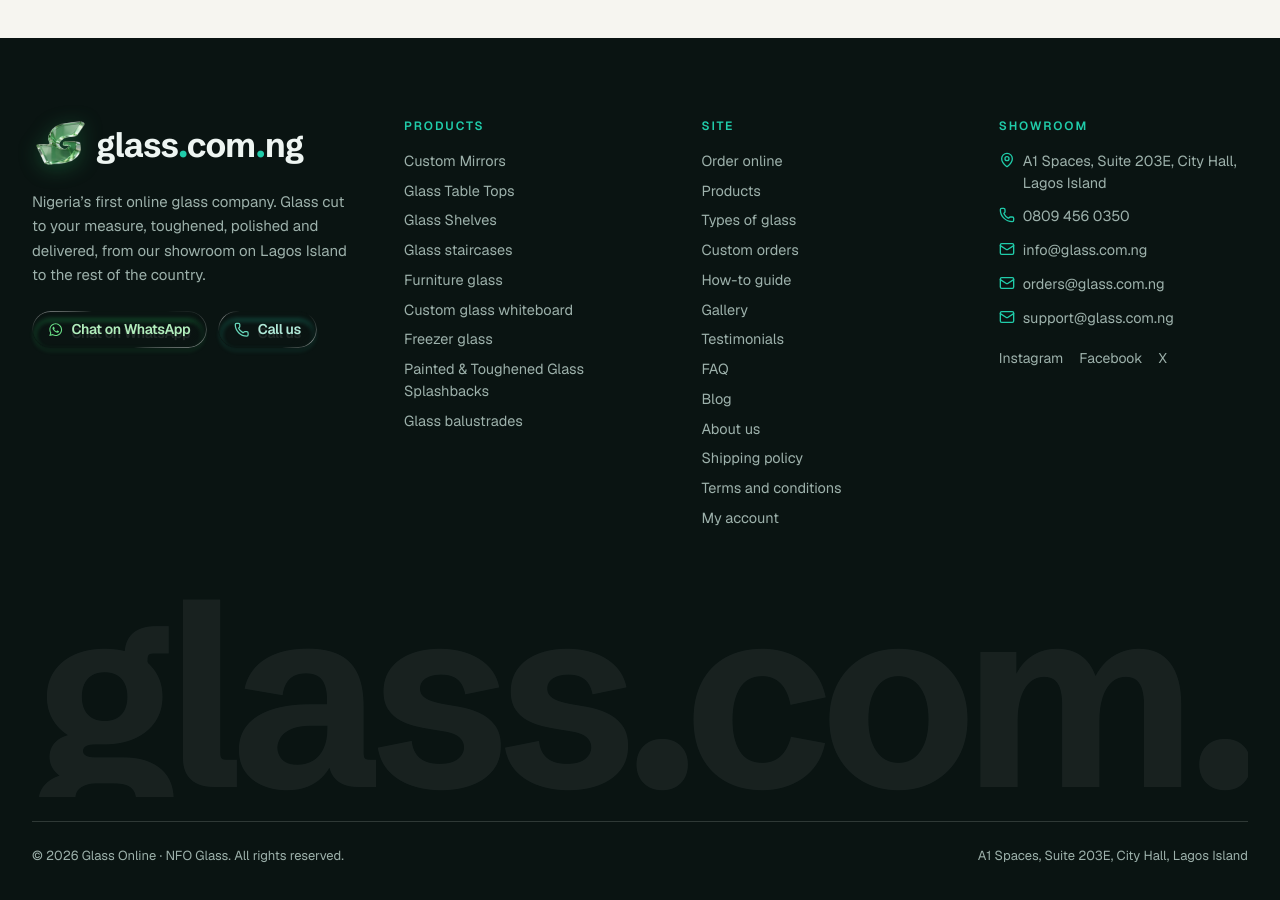
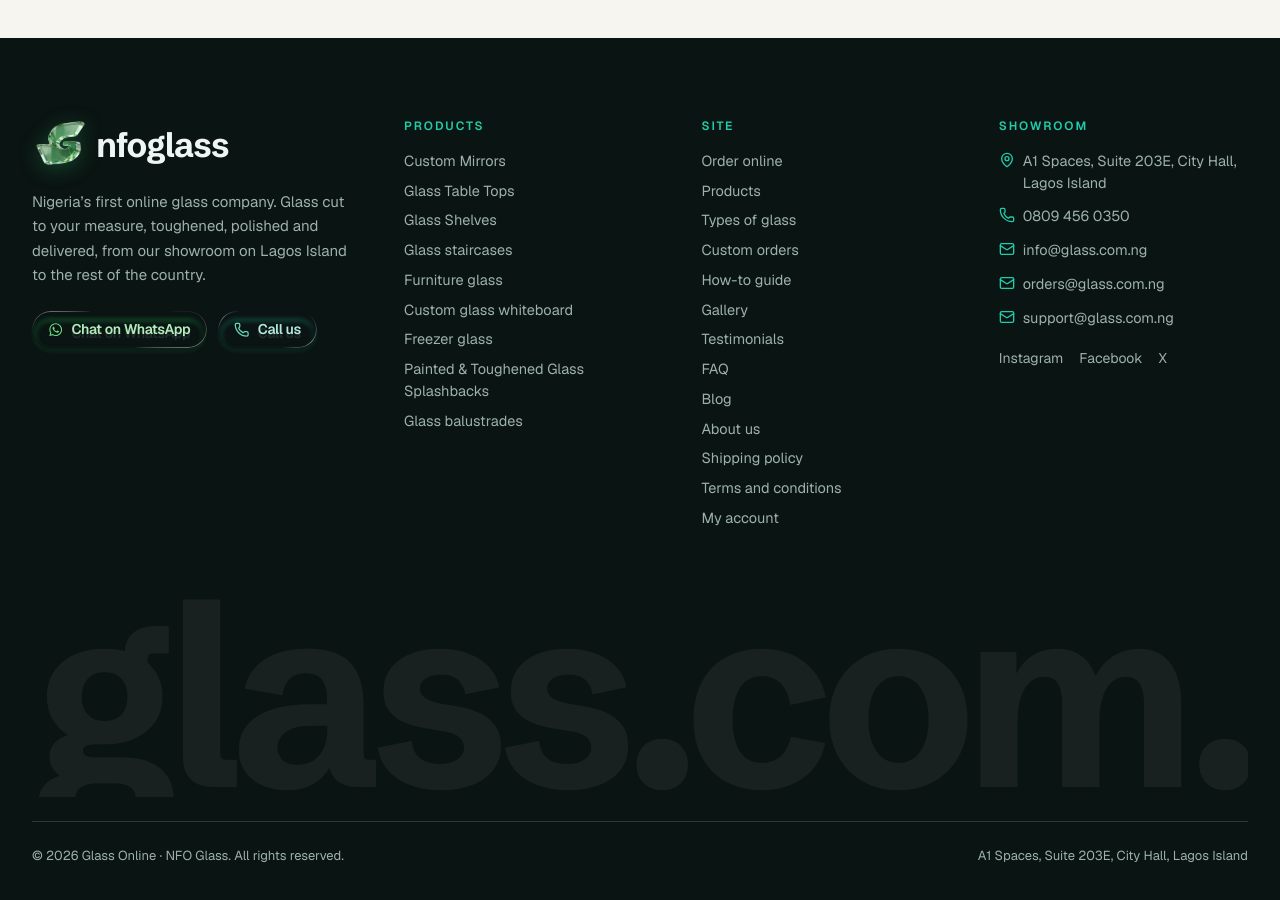
Before and after one commit to not-a-vibe-coder/nfoglass, a Next.js app: page /products/custom-mirrors in a window 1280 px wide. Shown: the part 3220-4120 px from the top of the page. Built offline with nearby package versions, Linux system fonts and the light colour scheme; what @remotion/google-fonts, remotion would draw is missing.

Commit message:
feat(footer): show nfoglass beside the logo

```diff
--- a/components/site/footer.tsx
+++ b/components/site/footer.tsx
@@ -32,7 +32,7 @@ export function Footer() {
       <div className="mx-auto max-w-[1320px] px-5 pt-20 pb-10 sm:px-8">
         <div className="grid gap-12 lg:grid-cols-[1.3fr_1fr_1fr_1fr]">
           <div>
-            <Wordmark className="text-[34px]" markSize={56} />
+            <Wordmark name="nfoglass" className="text-[34px]" markSize={56} />
             <p className="mt-4 max-w-sm text-[15px] leading-relaxed text-muted-foreground">
               Nigeria’s first online glass company. Glass cut to your measure, toughened, polished and delivered, from our
               showroom on Lagos Island to the rest of the country.
```
